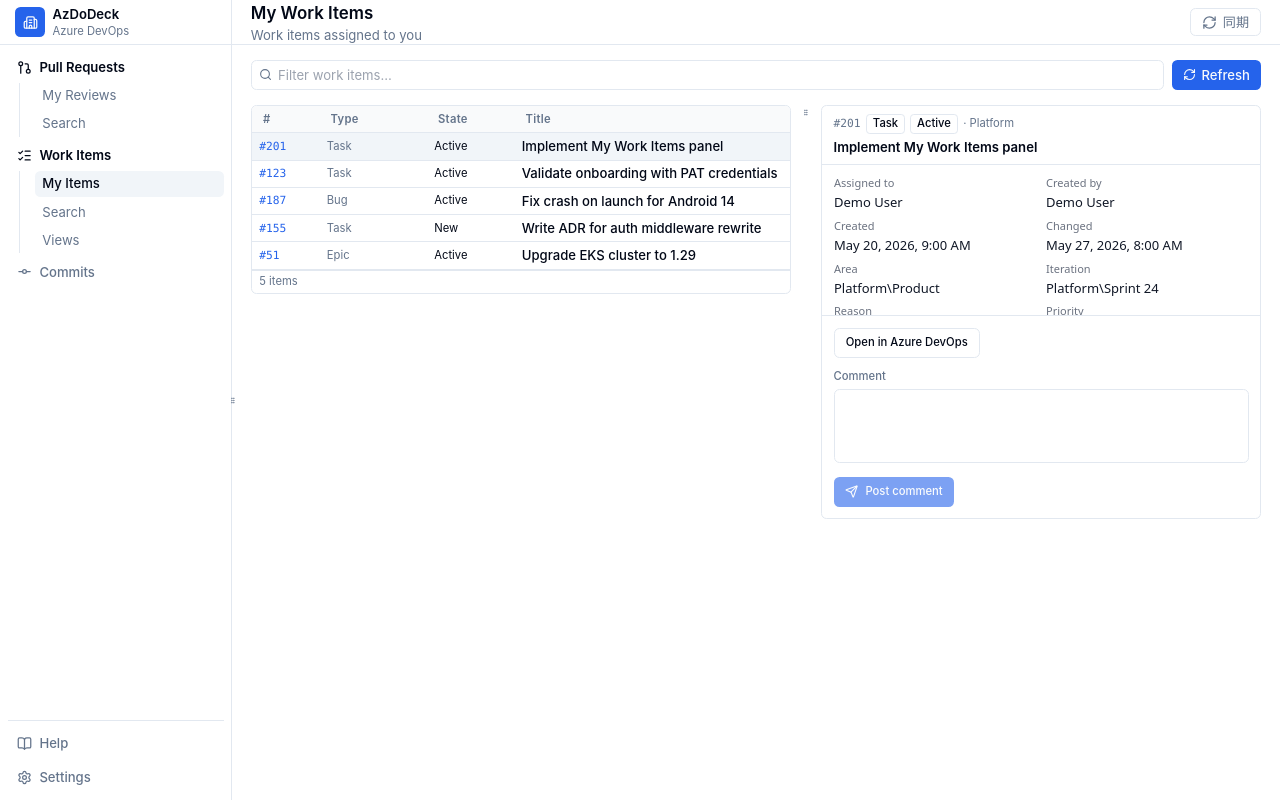
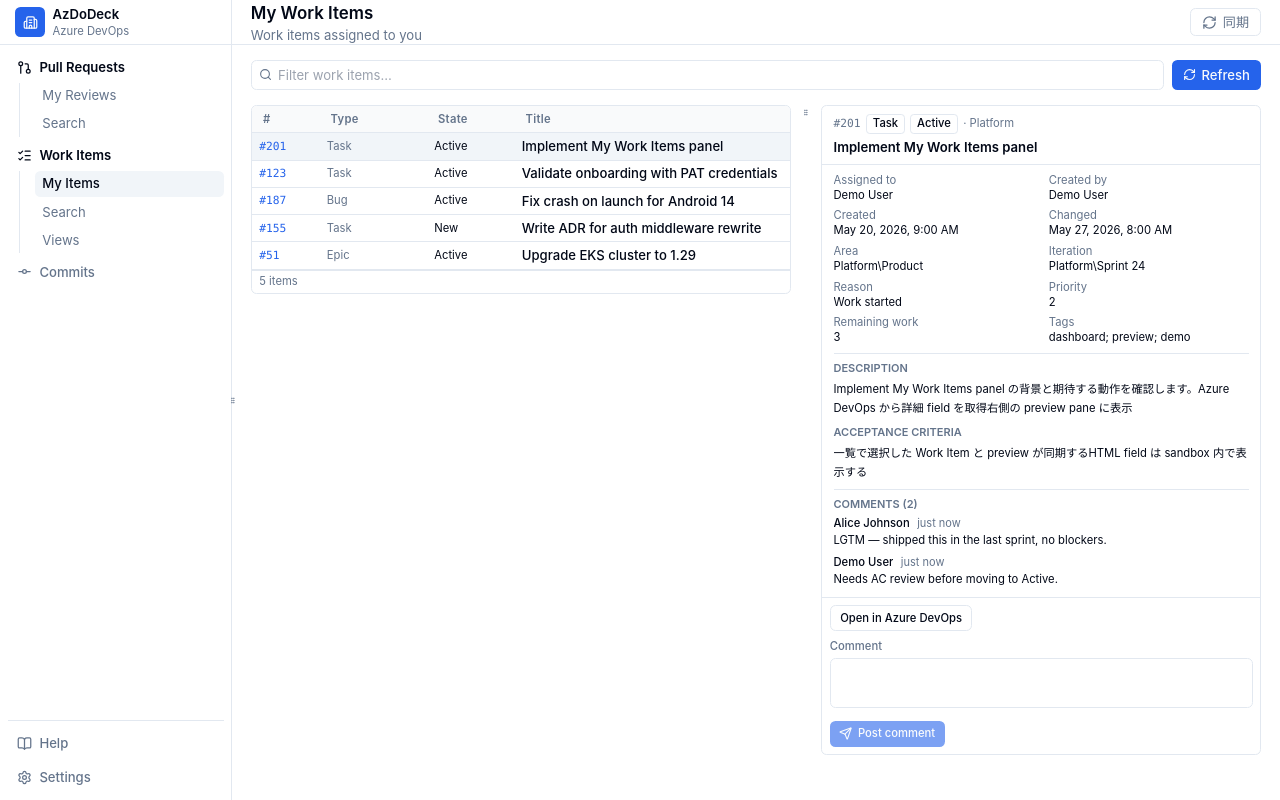
Before and after one commit to ntaksh42/DevDeck, a React (Vite) app: page / in a window 1280 px wide. Both pictures are taken after a click on the button "My Items". Built offline with nearby package versions, Linux system fonts and the light colour scheme.

Commit message:
fix(ui): compact work item preview details

```diff
--- a/src/App.tsx
+++ b/src/App.tsx
@@ -2017,7 +2017,7 @@
   }
 
   return (
-    <aside className="flex min-h-[340px] flex-col overflow-hidden rounded-md border border-border bg-white">
+    <aside className="flex flex-col overflow-hidden rounded-md border border-border bg-white">
       {!selectedItem ? (
         <PreviewEmptyState message="Select a work item." />
       ) : (
@@ -2059,21 +2059,16 @@
             </div>
           ) : preview ? (
             <>
-              <iframe
-                title={`Work item preview for #${preview.id}`}
-                sandbox=""
-                srcDoc={workItemPreviewDocument(preview)}
-                className="min-h-0 flex-1 bg-white"
-              />
-              <div className="border-t border-border p-3">
-            <div className="mb-3 flex items-center justify-between gap-2">
+              <WorkItemPreviewDetails preview={preview} />
+              <div className="border-t border-border p-2">
+                <div className="mb-2 flex items-center justify-between gap-2">
                   <button
                     type="button"
                     disabled={!preview.webUrl}
                     onClick={() => {
                       if (preview.webUrl) openExternalUrl(preview.webUrl);
                     }}
-                className="inline-flex h-8 items-center rounded-md border border-border px-3 text-xs font-medium hover:bg-secondary disabled:cursor-not-allowed disabled:opacity-50"
+                    className="inline-flex h-7 items-center rounded-md border border-border px-2.5 text-xs font-medium hover:bg-secondary disabled:cursor-not-allowed disabled:opacity-50"
                   >
                     Open in Azure DevOps
                   </button>
@@ -2081,8 +2076,8 @@
                     <span className="text-xs text-muted-foreground">Comment posted</span>
                   ) : null}
                 </div>
-            <form className="space-y-2" onSubmit={submitComment}>
-              <label className="grid gap-1.5">
+                <form className="space-y-1.5" onSubmit={submitComment}>
+                  <label className="grid gap-1">
                     <span className="text-xs font-medium text-muted-foreground">Comment</span>
                     <div className="relative">
                       <textarea
@@ -2102,8 +2097,8 @@
                           );
                         }}
                         onKeyDown={handleCommentKeyDown}
-                    rows={3}
-                    className="min-h-[64px] w-full resize-none rounded-md border border-input bg-background px-3 py-2 text-sm outline-none focus:ring-2 focus:ring-ring"
+                        rows={2}
+                        className="min-h-[48px] w-full resize-none rounded-md border border-input bg-background px-2 py-1.5 text-sm outline-none focus:ring-2 focus:ring-ring"
                       />
                       {showMentionOptions ? (
                         <div className="absolute bottom-full left-0 z-20 mb-1 max-h-48 w-full overflow-auto rounded-md border border-border bg-white py-1 shadow-lg">
@@ -2139,7 +2134,7 @@
                   <button
                     type="submit"
                     disabled={!commentText.trim() || commentMutation.isPending}
-                className="inline-flex h-8 items-center gap-2 rounded-md bg-primary px-3 text-xs font-medium text-primary-foreground hover:bg-primary/90 disabled:cursor-not-allowed disabled:opacity-60"
+                    className="inline-flex h-7 items-center gap-1.5 rounded-md bg-primary px-2.5 text-xs font-medium text-primary-foreground hover:bg-primary/90 disabled:cursor-not-allowed disabled:opacity-60"
                   >
                     {commentMutation.isPending ? (
                       <Loader2 className="h-3.5 w-3.5 animate-spin" aria-hidden="true" />
@@ -2160,7 +2155,7 @@
   );
 }
 
-function workItemPreviewDocument(preview: WorkItemPreview): string {
+function WorkItemPreviewDetails({ preview }: { preview: WorkItemPreview }) {
   const fields = [
     ["Assigned to", preview.assignedTo],
     ["Created by", preview.createdBy],
@@ -2175,66 +2170,85 @@
     ["Remaining work", preview.remainingWork],
     ["Tags", preview.tags],
   ].filter(([, value]) => !!value);
-  const fieldRows = fields
-    .map(
-      ([label, value]) =>
-        `<div class="field"><dt>${escapeHtml(label ?? "")}</dt><dd>${escapeHtml(value ?? "")}</dd></div>`,
-    )
-    .join("");
-
-  const commentsHtml = preview.comments
-    .map((c) => {
-      const author = escapeHtml(c.createdBy ?? "Unknown");
-      const date = c.createdDate ? escapeHtml(formatDate(c.createdDate)) : "";
-      const body = c.renderedText || `<p>${escapeHtml(c.text ?? "")}</p>`;
-      return `<div class="comment"><div class="comment-meta"><span class="comment-author">${author}</span>${date ? `<span class="comment-date">${date}</span>` : ""}</div><div class="html-field comment-body">${body}</div></div>`;
-    })
-    .join("");
-
-  return `<!doctype html>
-<html>
-  <head>
-    <meta charset="utf-8" />
-    <style>
-      :root { color-scheme: light; }
-      body { color: #111827; font: 13px/1.45 system-ui, -apple-system, BlinkMacSystemFont, "Segoe UI", sans-serif; margin: 0; padding: 10px 12px; }
-      h2 { border-top: 1px solid #e5e7eb; font-size: 13px; margin: 10px 0 4px; padding-top: 8px; text-transform: uppercase; color: #4b5563; }
-      h2:first-of-type { border-top: none; margin-top: 0; padding-top: 0; }
-      dl { display: grid; grid-template-columns: repeat(2, minmax(0, 1fr)); gap: 6px 10px; margin: 0; }
-      .field { min-width: 0; }
-      dt { color: #6b7280; font-size: 11px; margin-bottom: 2px; }
-      dd { margin: 0; overflow-wrap: anywhere; }
-      .html-field { overflow-wrap: anywhere; }
-      .html-field p { margin: 0 0 8px; }
-      .html-field ul, .html-field ol { margin: 0 0 8px 20px; padding: 0; }
-      .empty { color: #6b7280; }
-      .comment { border-top: 1px solid #f3f4f6; padding: 10px 0 2px; }
-      .comment:first-child { border-top: none; }
-      .comment-meta { display: flex; gap: 8px; align-items: baseline; margin-bottom: 4px; }
-      .comment-author { font-weight: 600; font-size: 12px; }
-      .comment-date { color: #6b7280; font-size: 11px; }
-      .comment-body p { margin: 0 0 4px; }
-    </style>
-  </head>
-  <body>
-    <dl>${fieldRows}</dl>
-    <h2>Description</h2>
-    <div class="html-field">${preview.descriptionHtml || '<p class="empty">No description.</p>'}</div>
-    <h2>Acceptance Criteria</h2>
-    <div class="html-field">${preview.acceptanceCriteriaHtml || '<p class="empty">No acceptance criteria.</p>'}</div>
-    <h2>Comments (${preview.comments.length})</h2>
-    <div class="comments">${commentsHtml || '<p class="empty">No comments.</p>'}</div>
-  </body>
-</html>`;
-}
-
-function escapeHtml(value: string): string {
-  return value
-    .replace(/&/g, "&amp;")
-    .replace(/</g, "&lt;")
-    .replace(/>/g, "&gt;")
-    .replace(/"/g, "&quot;")
-    .replace(/'/g, "&#39;");
+
+  const description = htmlToText(preview.descriptionHtml);
+  const acceptanceCriteria = htmlToText(preview.acceptanceCriteriaHtml);
+  const visibleComments = preview.comments.slice(0, 2);
+
+  return (
+    <div className="px-3 py-2 text-xs">
+      <dl className="grid grid-cols-2 gap-x-4 gap-y-1.5">
+        {fields.map(([label, value]) => (
+          <div key={label ?? ""} className="min-w-0">
+            <dt className="truncate text-muted-foreground">{label}</dt>
+            <dd className="truncate text-foreground" title={value ?? undefined}>
+              {value}
+            </dd>
+          </div>
+        ))}
+      </dl>
+
+      {(description || acceptanceCriteria) && (
+        <div className="mt-2 grid gap-2 border-t border-border pt-2">
+          {description ? (
+            <section>
+              <h3 className="mb-1 text-[11px] font-semibold uppercase text-muted-foreground">
+                Description
+              </h3>
+              <p className="line-clamp-3 text-xs leading-5 text-foreground">{description}</p>
+            </section>
+          ) : null}
+          {acceptanceCriteria ? (
+            <section>
+              <h3 className="mb-1 text-[11px] font-semibold uppercase text-muted-foreground">
+                Acceptance Criteria
+              </h3>
+              <p className="line-clamp-3 text-xs leading-5 text-foreground">
+                {acceptanceCriteria}
+              </p>
+            </section>
+          ) : null}
+        </div>
+      )}
+
+      {visibleComments.length > 0 ? (
+        <div className="mt-2 border-t border-border pt-2">
+          <h3 className="mb-1 text-[11px] font-semibold uppercase text-muted-foreground">
+            Comments ({preview.comments.length})
+          </h3>
+          <div className="space-y-1.5">
+            {visibleComments.map((comment) => (
+              <div key={comment.id} className="min-w-0">
+                <div className="flex min-w-0 items-baseline gap-2">
+                  <span className="truncate font-medium">
+                    {comment.createdBy ?? "Unknown"}
+                  </span>
+                  {comment.createdDate ? (
+                    <span className="shrink-0 text-[11px] text-muted-foreground">
+                      {formatRelativeDate(comment.createdDate)}
+                    </span>
+                  ) : null}
+                </div>
+                <p className="line-clamp-2 text-xs leading-5 text-foreground">
+                  {htmlToText(comment.renderedText) || comment.text || "No text"}
+                </p>
+              </div>
+            ))}
+          </div>
+        </div>
+      ) : null}
+    </div>
+  );
+}
+
+function htmlToText(value: string | null | undefined): string {
+  if (!value) return "";
+  if (typeof document === "undefined") {
+    return value.replace(/<[^>]*>/g, " ").replace(/\s+/g, " ").trim();
+  }
+  const element = document.createElement("div");
+  element.innerHTML = value;
+  return (element.textContent ?? "").replace(/\s+/g, " ").trim();
 }
 
 type SelectedMention = {
```
Also changed, not shown: 1 other file (tests, documents, lock files or other folders). Lines whose indentation alone changed are shown as unchanged.
